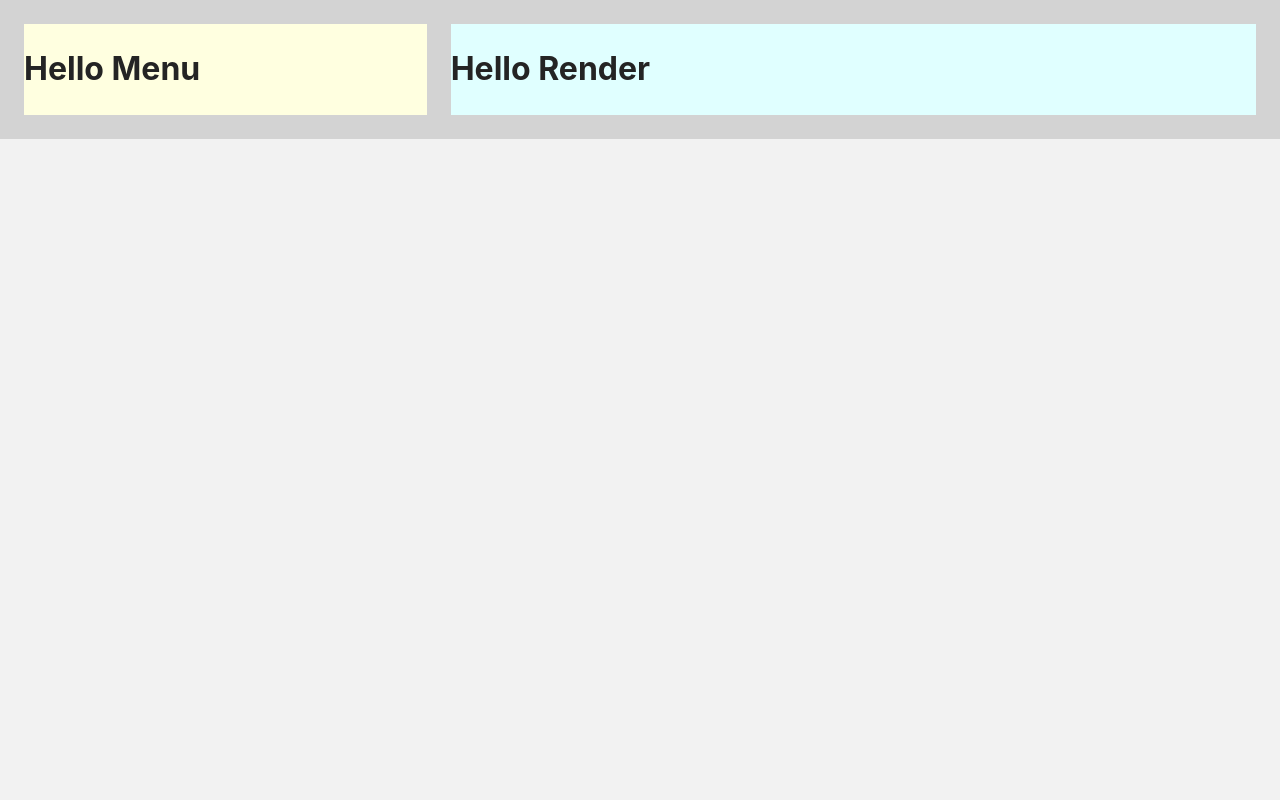
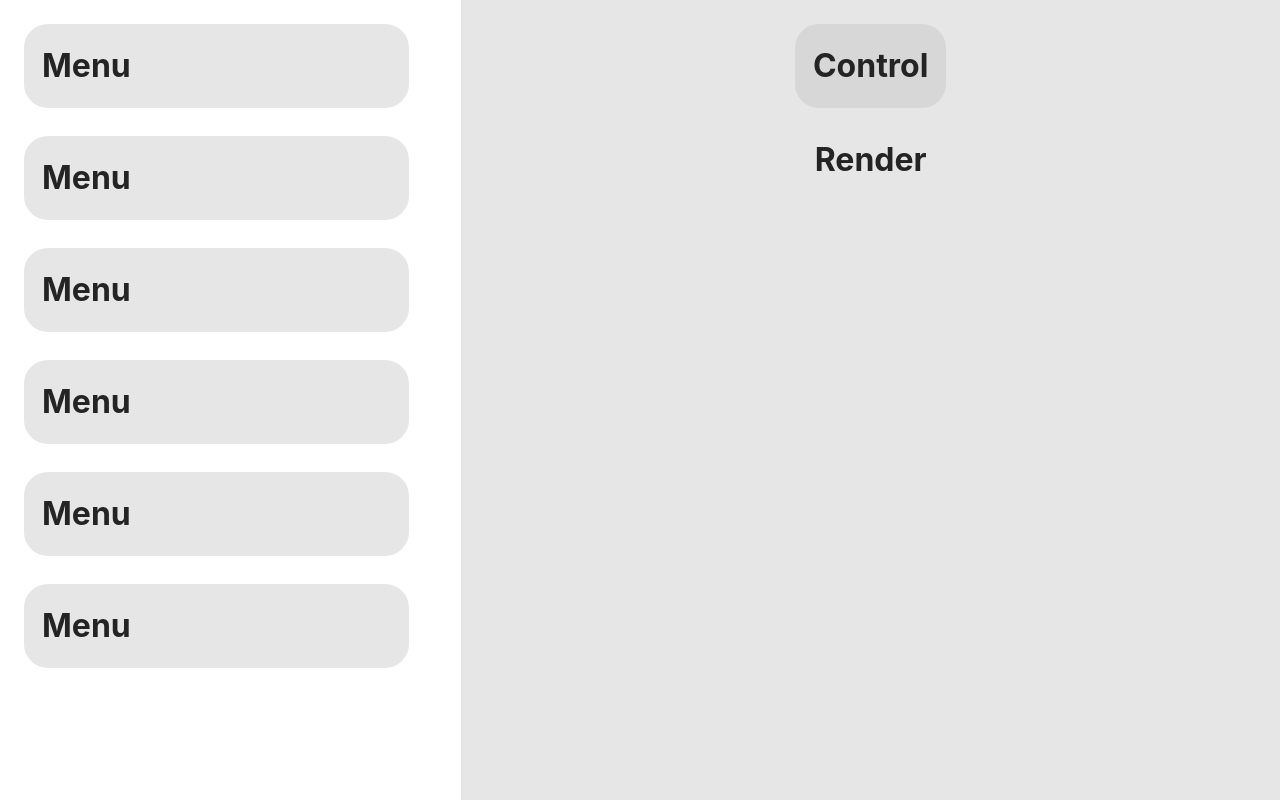
Before and after one commit to colleennicole223/odin-cv-application, a React (Vite) app: page / in a window 1280 px wide. Built offline with nearby package versions, Linux system fonts and the light colour scheme.

Commit message:
Updated styling for better component placement

```diff
--- a/src/App.jsx
+++ b/src/App.jsx
@@ -2,6 +2,7 @@ import { useState } from 'react'
 import './styles/style.css'
 import Menu from './components/Menu.jsx'
 import Render from './components/Render.jsx'
+import Control from './components/Control.jsx'
 
 function App() {
   const [count, setCount] = useState(0)
@@ -11,8 +12,14 @@ function App() {
       <div className='display'>
         <div className='menuColumn'>
           <Menu></Menu>
+          <Menu></Menu>
+          <Menu></Menu>
+          <Menu></Menu>
+          <Menu></Menu>
+          <Menu></Menu>
         </div>
         <div className='docColumn'>
+          <Control></Control>
           <Render></Render>
         </div>
       </div>
--- /dev/null
+++ b/src/components/Control.jsx
@@ -0,0 +1,11 @@
+import React from 'react'
+
+export default function Control() {
+  return (
+    <>
+      <div id='control'>
+        <h1>Control</h1>
+      </div>
+    </>
+  )
+}
--- a/src/components/Menu.jsx
+++ b/src/components/Menu.jsx
@@ -3,7 +3,10 @@ import React from 'react'
 export default function Menu() {
     return (
         <>
-            <h1>Hello Menu</h1>
+            <div id='menu'>
+                <h1>Menu</h1>
+            </div>
+
         </>
     )
 }
--- a/src/components/Render.jsx
+++ b/src/components/Render.jsx
@@ -3,7 +3,7 @@ import React from 'react'
 export default function Render() {
     return (
         <>
-            <h1>Hello Render</h1>
+            <h1>Render</h1>
         </>
     )
 }
--- a/src/styles/style.css
+++ b/src/styles/style.css
@@ -5,63 +5,99 @@
     -
  */
 
-:root {
+:root, body {
+  /* variables 🌸*/
+  --spacing-default: 24px;
+  --spacing-thin: 18px;
+  --spacing-gap: 28px;
+  --border-radius: 24px;
+  --color-grey-100: #e6e6e6;
+  --color-grey-200: #d7d7d7;
+  --color-grey-900: #242424;
+
   /* font information */
   font-family: Inter, system-ui, Avenir, Helvetica, Arial, sans-serif;
   line-height: 1.5;
-  font-weight: 400;
-  color: #242424;
-  font-synthesis: none;
-  text-rendering: optimizeLegibility;
-
-  /* variables 🌸*/
-  --spacing-default: 24px;
+  color: var(--color-grey-900);
 
   /* span full page */
-  width: 100vw;
-  height: 100vh;
+  margin: 0;
+  padding: 0 0;
+
+  background-color: pink;
 }
 
-body {
-  /* size */
-  height: 100%;
-  width: 100%;
-  margin: 0;
-  padding: 0, 0;
-
-  /* color */
-  background-color: #f2f2f2;
+h1{
+  padding: 0px 0px;
+  margin: 0px;
 }
 
 .display {
   /* size */
-  padding: var(--spacing-default) var(--spacing-default);
-  height: 100%;
+  height: 100vh;
+  widows: 100vw;
 
   /* orientation */
   display: flex;
   flex: auto;
   flex-direction: row;
-  gap: var(--spacing-default);
+  gap: var(--spacing-gap);
 
   /* color */
-  background-color: lightgrey;
+  background-color: white;
 }
 
 .menuColumn {
   /* size */
   width: 50%;
+  padding: var(--spacing-default) var(--spacing-default);
+
+  /* orientation */
+  display: flex;
+  flex: auto;
+  flex-direction: column;
+  gap: var(--spacing-gap);
 
   /* color */
-  background-color: lightyellow;
+  /* background-color: pink; */
 
 }
 
 .docColumn {
   /* size */
   width: 100%;
+  padding: var(--spacing-default) var(--spacing-default);
+
+  /* orientation */
+  display: flex;
+  flex: auto;
+  flex-direction: column;
+  align-items: center;
+  gap: var(--spacing-gap);
 
   /* color */
-  background-color: lightcyan;
+  background-color: var(--color-grey-100);
 
 }
+
+#menu {
+  /* size */
+  padding: var(--spacing-thin) var(--spacing-thin);
+
+  /* shape */
+  border-radius: var(--border-radius);
+
+  /* color */
+  background-color: var(--color-grey-100);
+}
+
+#control {
+  /* size */
+  padding: var(--spacing-thin) var(--spacing-thin);
+
+  /* shape */
+  border-radius: var(--border-radius);
+
+  /* color */
+  background-color: var(--color-grey-200);
+}
```
